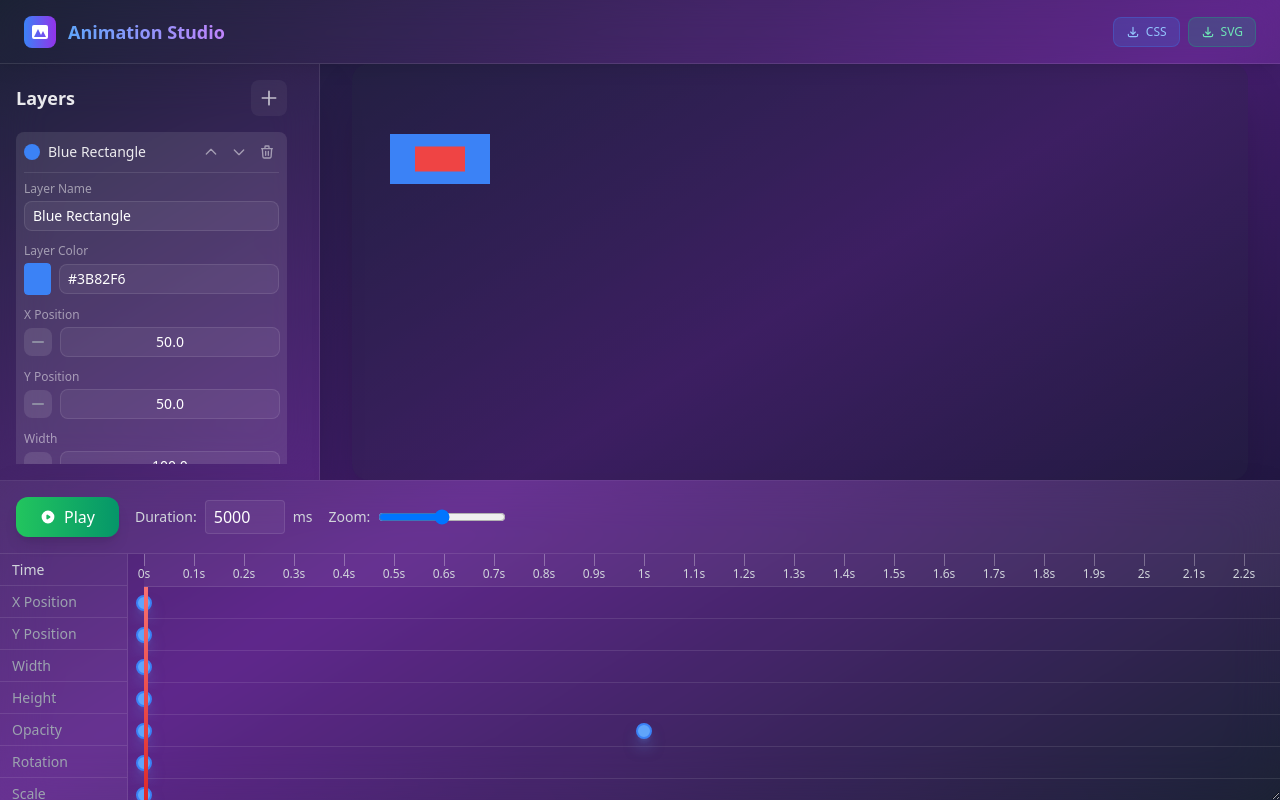
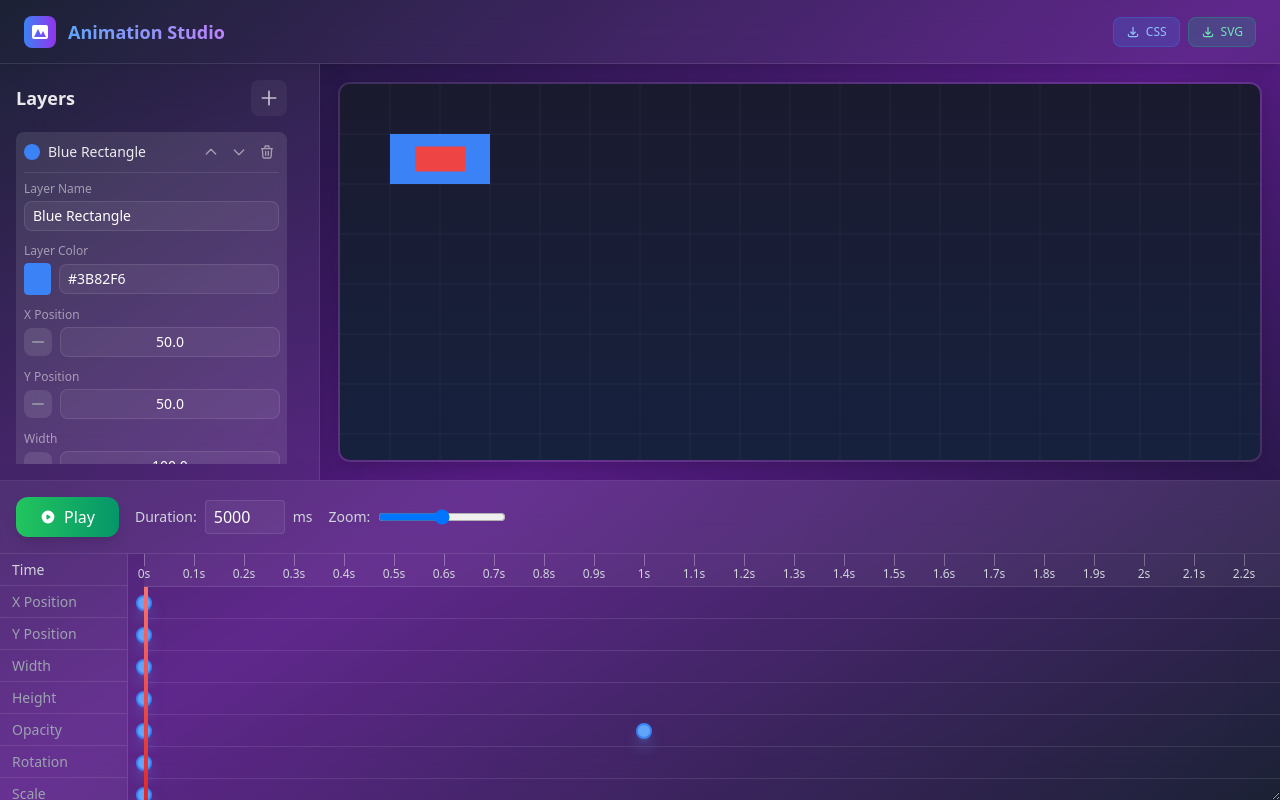
Before and after one commit to Jonroi/UI_Projects, a React (Vite) app in the folder animator_v2_dark_version/: page / in a window 1280 px wide. Built offline with nearby package versions, Linux system fonts and the light colour scheme.

Commit message:
Enhance PreviewCanvas in Animator component by adding a gradient background and grid overlay for improved visual context; wrap canvas in a styled div for better layout and aesthetics.

```diff
--- a/animator_v2_dark_version/src/components/Animator.tsx
+++ b/animator_v2_dark_version/src/components/Animator.tsx
@@ -1725,8 +1725,30 @@ const PreviewCanvas: React.FC<{
     const ctx = canvas.getContext('2d');
     if (!ctx) return;
 
-    // Clear canvas
-    ctx.clearRect(0, 0, canvas.width, canvas.height);
+    // Draw background: gradient matching UI theme
+    const grad = ctx.createLinearGradient(0, 0, 0, canvas.height);
+    grad.addColorStop(0, '#1a1a2e');
+    grad.addColorStop(1, '#16213e');
+    ctx.fillStyle = grad;
+    ctx.fillRect(0, 0, canvas.width, canvas.height);
+
+    // Draw grid (every 50px)
+    ctx.save();
+    ctx.strokeStyle = 'rgba(255,255,255,0.05)';
+    ctx.lineWidth = 1;
+    for (let x = 50; x < canvas.width; x += 50) {
+      ctx.beginPath();
+      ctx.moveTo(x, 0);
+      ctx.lineTo(x, canvas.height);
+      ctx.stroke();
+    }
+    for (let y = 50; y < canvas.height; y += 50) {
+      ctx.beginPath();
+      ctx.moveTo(0, y);
+      ctx.lineTo(canvas.width, y);
+      ctx.stroke();
+    }
+    ctx.restore();
 
     // Draw each layer
     layers.forEach((layer) => {
@@ -1839,19 +1861,29 @@ const PreviewCanvas: React.FC<{
     setDraggingLayer(null);
   };
 
+  // Wrap canvas in a relative div for overlay label
   return (
+    <div style={{ position: 'relative', display: 'inline-block' }}>
       <canvas
         ref={canvasRef}
         width={canvasSize.width}
         height={canvasSize.height}
-      className={`bg-transparent ${
+        style={{
+          border: '2px solid rgba(255,255,255,0.1)',
+          borderRadius: '12px',
+          background: 'transparent',
+          boxShadow: '0 4px 20px rgba(0,0,0,0.2)',
+          display: 'block',
+        }}
+        className={
           draggingLayer ? 'cursor-grabbing' : hoveredLayer ? 'cursor-grab' : ''
-      }`}
+        }
         onMouseDown={handleMouseDown}
         onMouseMove={handleMouseMove}
         onMouseUp={handleMouseUp}
         onMouseLeave={handleMouseUp}
       />
+    </div>
   );
 };
 
@@ -2722,15 +2754,13 @@ const App: React.FC = () => {
           {/* Center Panel: Preview Area */}
           <div
             ref={previewAreaRef}
-            className='flex-1 bg-gradient-to-br from-slate-800/30 to-slate-900/30 flex items-center justify-center relative'>
-            <div className='w-full h-full max-w-4xl max-h-full bg-slate-800/20 rounded-2xl p-2 shadow-2xl flex items-center justify-center'>
+            className='flex-1 flex items-center justify-center relative'>
             <PreviewCanvas
               layers={appState.layers}
               currentTime={appState.currentTime}
               canvasSize={canvasSize}
               onLayerPositionChange={handleUpdateLayerPosition}
             />
-            </div>
           </div>
         </div>
 
```
Lines whose indentation alone changed are shown as unchanged.
